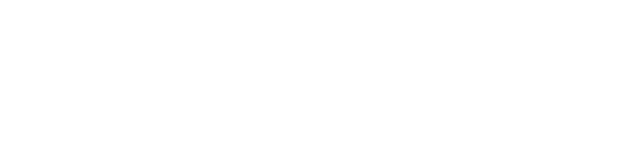
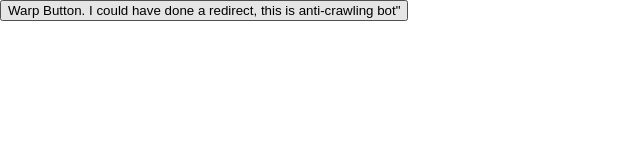
Before and after one commit to jonasrhee1208wastaken/UV-Demo, a plain HTML site: page index.html in a window 1280 px wide. Shown: the whole page, without its empty margins (0-640 px from the left). Drawn offline with Linux system fonts and the light colour scheme.

Commit message:
Update index.html

```diff
--- a/index.html
+++ b/index.html
@@ -12,5 +12,11 @@
     </style>
 </head>
 <body>
-    <meta http-equiv="refresh" content="0; URL="https://fieiuoeofjfufoisjdfsdifiojmmiuoihfuerhfiuhweiufj9ewfiuewi.jonasrhee.repl.co/" />
+<button onclick="myFunction()">Warp Button. I could have done a redirect, this is anti-crawling bot"</button>
+<script>
+function myFunction() {
+  location.replace("https://fieiuoeofjfufoisjdfsdifiojmmiuoihfuerhfiuhweiufj9ewfiuewi.jonasrhee.repl.co/")
+}
+</script>
+</body>
 </html>
```
